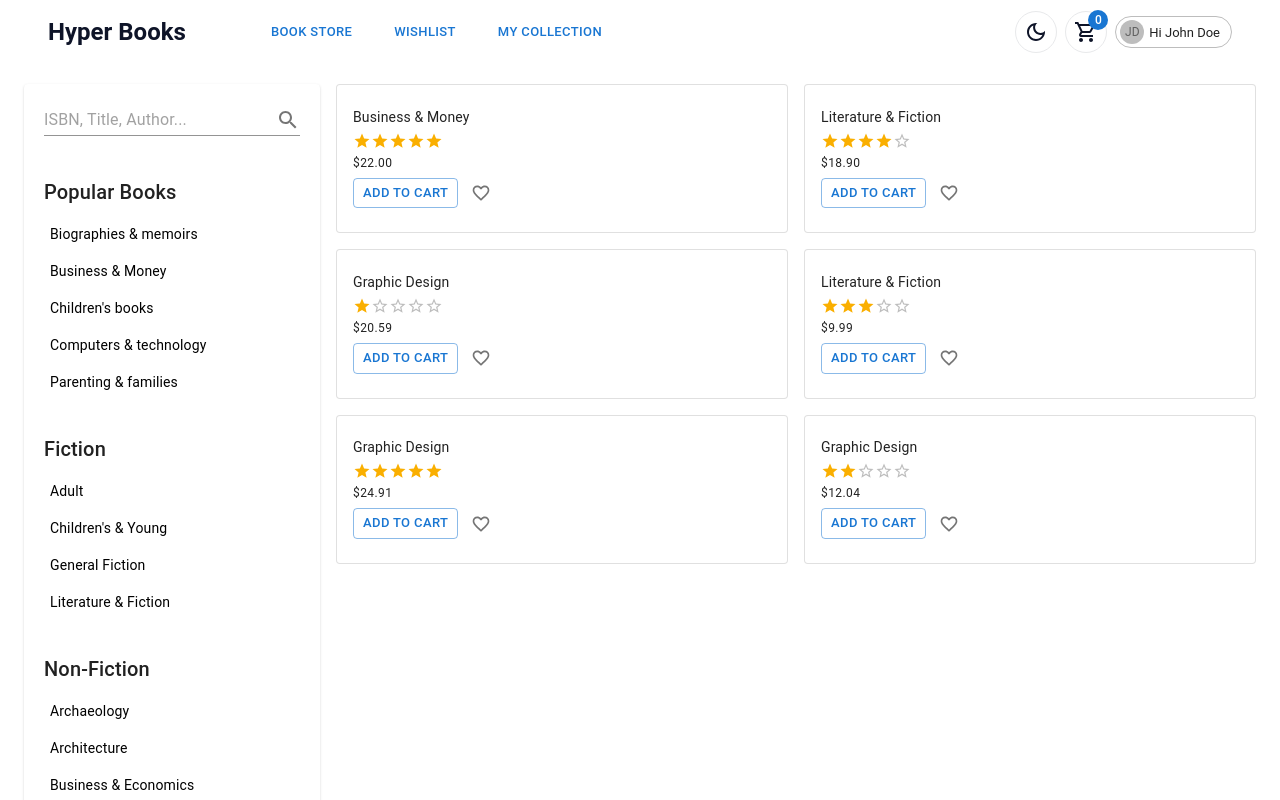
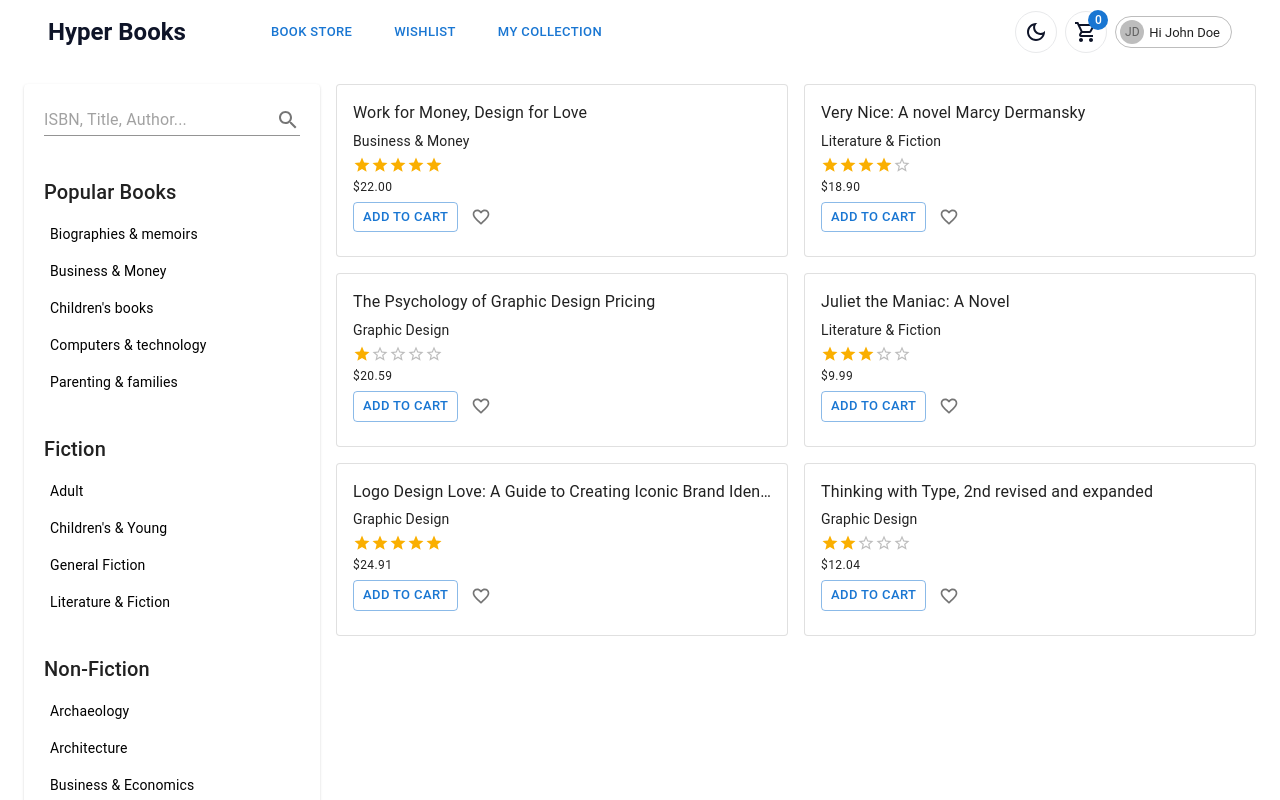
Before and after one commit to Jon-Felipe/hyperbooks, a React (Vite) app: page / in a window 1280 px wide. Shown: the top 800 px of the page. Built offline with nearby package versions, Linux system fonts and the light colour scheme.

Commit message:
book name bug fix

```diff
--- a/src/components/BookGridView.tsx
+++ b/src/components/BookGridView.tsx
@@ -19,7 +19,7 @@ function BookGridView() {
           <Card variant='outlined'>
             <CardContent>
               <Typography variant='body1' component='h3' noWrap gutterBottom>
-                {book.name}
+                {book.title}
               </Typography>
               <Typography variant='body2' component='p' gutterBottom>
                 {book.category}
```
Also changed, not shown: src/assets/book2.jpg (added).
